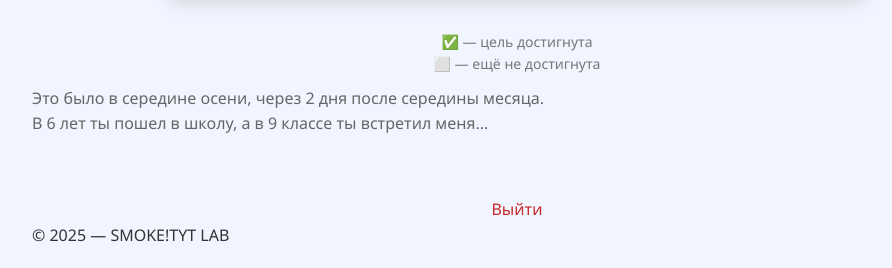
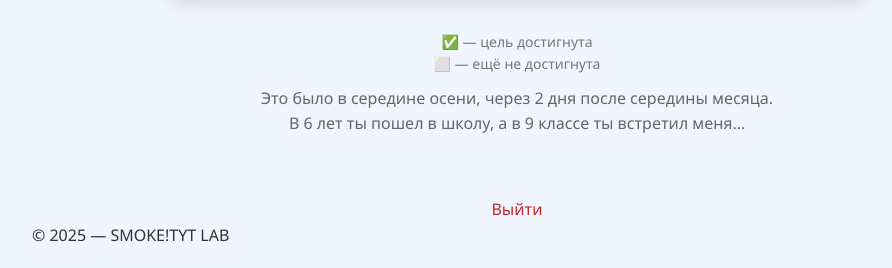
Before and after one commit to stikovich/advent.calendar, a Flask app: template templates/calendar.html in a window 1280 px wide. Shown: the part 593-861 px from the top of the page, without its empty margins (123-1015 px from the left). Run offline with Flask 3, Linux system fonts and the light colour scheme; the template is opened without the code that fills it, so the values that code supplies are empty; the visitor is signed in with stand-in values (Sample User, id 1); some libraries are stand-ins or nearby versions.

Commit message:
Update calendar.html

```diff
--- a/templates/calendar.html
+++ b/templates/calendar.html
@@ -70,7 +70,7 @@
     ⬜ — ещё не достигнута
   </p>
 
-<p>Это было в середине осени, через 2 дня после середины месяца.<br>В 6 лет ты пошел в школу, а в 9 классе ты встретил меня…</p>
+<p style="text-align: center;">Это было в середине осени, через 2 дня после середины месяца.<br>В 6 лет ты пошел в школу, а в 9 классе ты встретил меня…</p>
 
   <!-- Календарь -->
   <div class="calendar">
```
